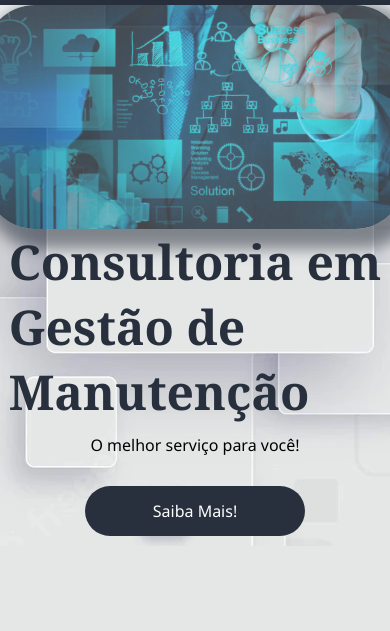
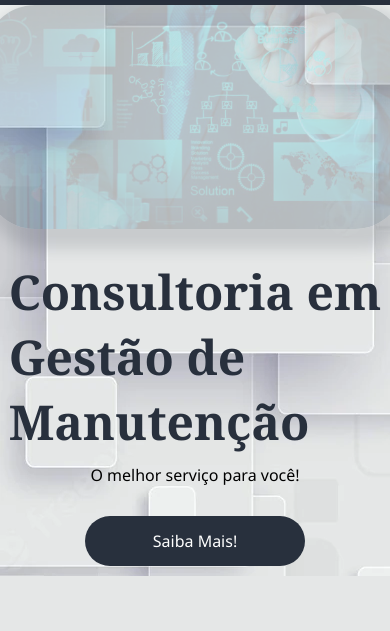
Before and after one commit to CarlosDev0410/Landing-page-FlexBox, a plain HTML site: page index.html in a window 390 px wide. Shown: the part 145-776 px from the top of the page. Drawn offline with Linux system fonts and the light colour scheme.

Commit message:
Update style.css

```diff
--- a/style.css
+++ b/style.css
@@ -294,8 +294,8 @@ footer .footer{
 @media only screen and (max-width: 700px) {
 
     body{
-        width: 100%;
-        height: 100%;
+        width: auto;
+        height: auto;
     }
 
     .flex-container{
@@ -336,8 +336,9 @@ footer .footer{
         display: flex;
         justify-content: center;
         align-items: center;
-        max-width: 80%;
-        opacity: 70%;
+        width: 60%;
+        opacity: 20%;
+        padding-bottom: 30px;
     }
 
     #quem-somos{
@@ -353,7 +354,7 @@ footer .footer{
     }
 
     .quem-somos-content img{
-        width: 100%;
+        width: 80%;
     }
 
     .container-externo{
```
